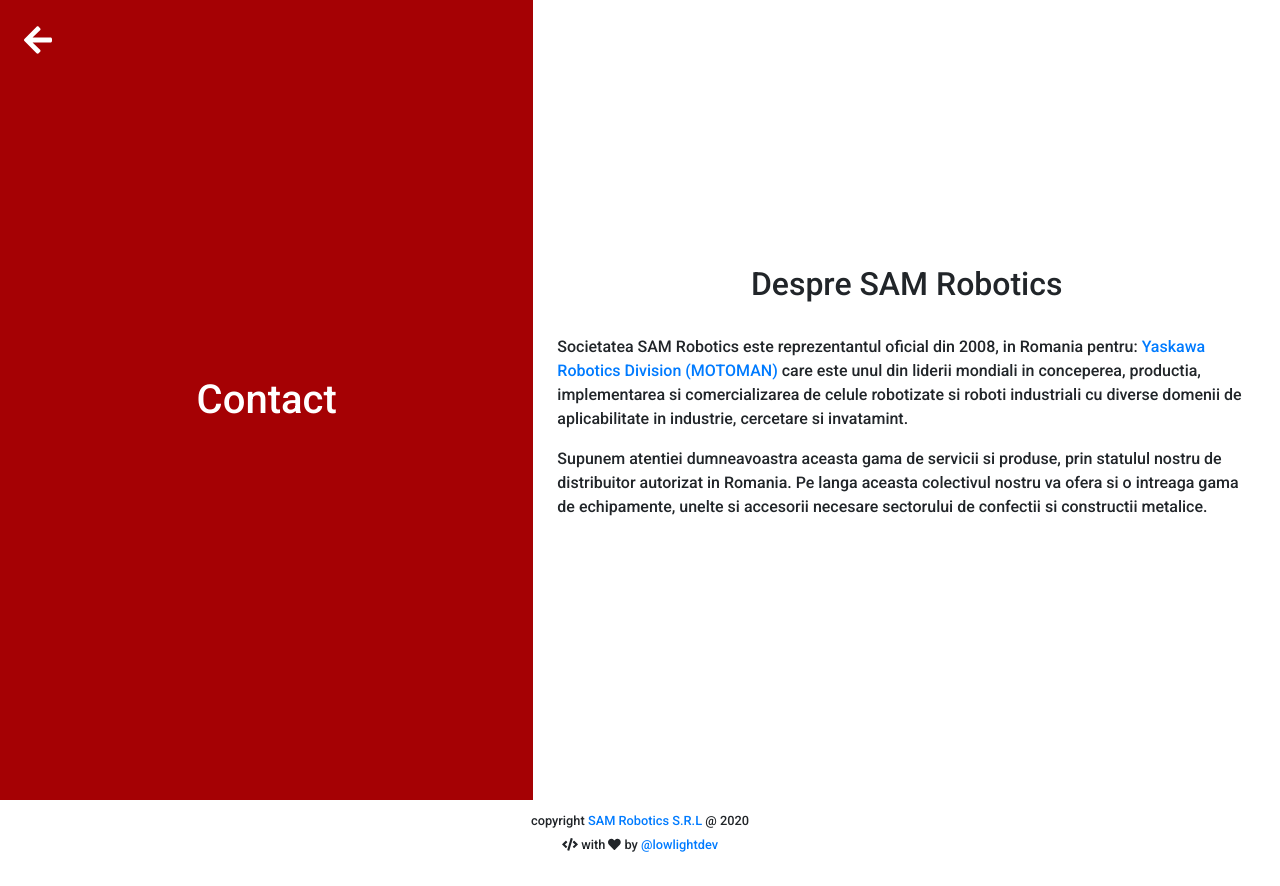
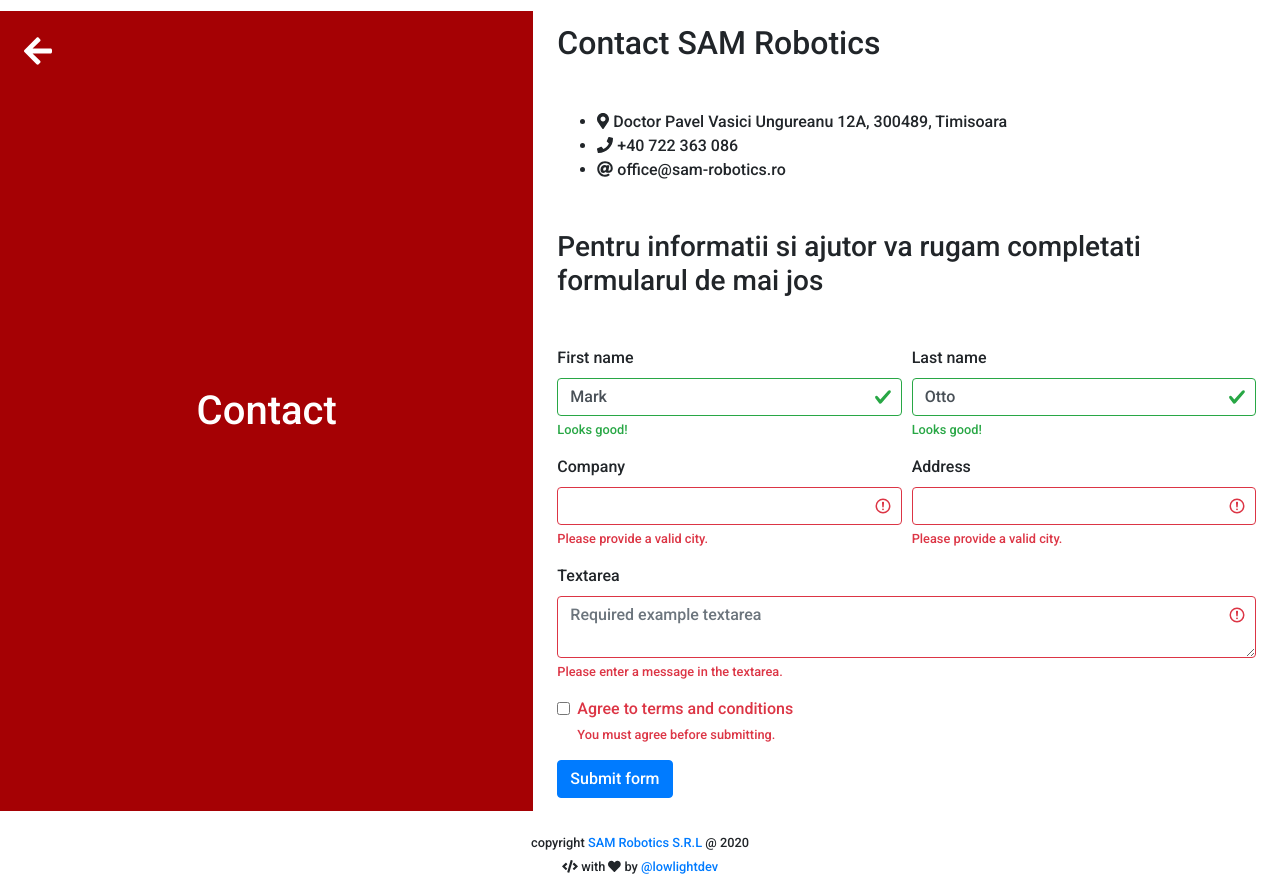
Before and after one commit to lowlightdev/samrobotics, a Vue app in the folder sam-robotics/: page /#/contact in a window 1280 px wide. Before the commit the page ends 864 px from the top, so only its background shows below. Built offline with nearby package versions, Linux system fonts and the light colour scheme.

Commit message:
layout for contact page created

```diff
--- a/sam-robotics/src/views/About.vue
+++ b/sam-robotics/src/views/About.vue
@@ -1,5 +1,5 @@
 <template>
-  <section class="about row align-items-center vh-100 text-center no-gutters">
+  <section class="about row align-items-center vh-100 text-left no-gutters">
     <div class="col-sm-12 col-md-5 animate__slideInLeft animate__animated background--red  text-white vh-100 d-flex align-items-center">
       <font-awesome-icon icon="arrow-left" class="align-self-start justify-self-start m-4 fa-2x position-absolute" v-on:click="goHome"/>
       <h1 class="m-auto animate__fadeIn animate__animated">{{ $route.name }}</h1>
--- a/sam-robotics/src/views/Contact.vue
+++ b/sam-robotics/src/views/Contact.vue
@@ -1,13 +1,79 @@
 <template>
-  <section class="contact row align-items-center vh-100 text-center no-gutters">
+  <section class="contact row align-items-center vh-100 text-left no-gutters">
     <div class="col-sm-12 col-md-5 animate__slideInLeft animate__animated background--red  text-white vh-100 d-flex align-items-center">
       <font-awesome-icon icon="arrow-left" class="align-self-start justify-self-start m-4 fa-2x position-absolute" v-on:click="goHome"/>
       <h1 class="m-auto animate__fadeIn animate__animated">{{ $route.name }}</h1>
     </div>
     <div class="col-sm-12 col-md-7 animate__slideInRight animate__animated p-4">
-      <h2 class="animate__fadeIn animate__animated pb-4"> Despre SAM Robotics</h2>
-      <p class="text-left animate__fadeIn animate__animated"> Societatea SAM Robotics este reprezentantul oficial din 2008, in Romania pentru: <a href="https://www.yaskawa.eu.com/">Yaskawa Robotics Division (MOTOMAN)</a> care este unul din liderii mondiali in conceperea, productia, implementarea si comercializarea de celule robotizate si roboti industriali cu diverse domenii de aplicabilitate in industrie, cercetare si invatamint.<p>
-      <p class="text-left animate__fadeIn animate__animated"> Supunem atentiei dumneavoastra aceasta gama de servicii si produse, prin statulul nostru de distribuitor autorizat in Romania. Pe langa aceasta colectivul nostru va ofera si o intreaga gama de echipamente, unelte si accesorii necesare sectorului de confectii si constructii metalice. </p>
+
+      <h2 class="animate__fadeIn animate__animated pb-4 mb-4"> Contact SAM Robotics</h2>
+      <ul>
+        <li>
+          <font-awesome-icon icon="map-marker-alt" /> {{ address }}
+        </li>
+        <li>
+          <font-awesome-icon icon="phone"/>  {{ phone }}
+        </li>
+        <li>
+          <font-awesome-icon icon="at"/>  {{ email }}
+        </li>
+      </ul>
+
+      <h3 class="pt-4 pb-4 mb-4 mt-4">Pentru informatii si ajutor va rugam completati formularul de mai jos</h3>
+
+      <form>
+        <div class="form-row">
+          <div class="col-md-6 mb-3">
+            <label for="validationServer01">First name</label>
+            <input type="text" class="form-control is-valid" id="validationServer01" value="Mark" required>
+            <div class="valid-feedback">
+              Looks good!
+            </div>
+          </div>
+          <div class="col-md-6 mb-3">
+            <label for="validationServer02">Last name</label>
+            <input type="text" class="form-control is-valid" id="validationServer02" value="Otto" required>
+            <div class="valid-feedback">
+              Looks good!
+            </div>
+          </div>
+        </div>
+        <div class="form-row">
+          <div class="col-md-6 mb-3">
+            <label for="validationServer03">Company</label>
+            <input type="text" class="form-control is-invalid" id="validationServer03" required>
+            <div class="invalid-feedback">
+              Please provide a valid city.
+            </div>
+          </div>
+          <div class="col-md-6 mb-3">
+            <label for="validationServer03">Address</label>
+            <input type="text" class="form-control is-invalid" id="validationServer03" required>
+            <div class="invalid-feedback">
+              Please provide a valid city.
+            </div>
+          </div>
+        </div>
+        <div class="mb-3">
+          <label for="validationTextarea">Textarea</label>
+          <textarea class="form-control is-invalid" id="validationTextarea" placeholder="Required example textarea" required></textarea>
+          <div class="invalid-feedback">
+            Please enter a message in the textarea.
+          </div>
+        </div>
+        <div class="form-group">
+          <div class="form-check">
+            <input class="form-check-input is-invalid" type="checkbox" value="" id="invalidCheck3" required>
+            <label class="form-check-label" for="invalidCheck3">
+              Agree to terms and conditions
+            </label>
+            <div class="invalid-feedback">
+              You must agree before submitting.
+            </div>
+          </div>
+        </div>
+        <button class="btn btn-primary" type="submit">Submit form</button>
+      </form>
     </div>
     <PageFooter />
   </section>
@@ -18,6 +84,13 @@
 
 export default {
   name:'contact',
+  data(){
+    return{
+      address:"Doctor Pavel Vasici Ungureanu 12A, 300489, Timisoara",
+      phone:" +40 722 363 086",
+      email:"office@sam-robotics.ro"
+    }
+  },
   components: {
     PageFooter
   },
--- a/sam-robotics/src/views/Products.vue
+++ b/sam-robotics/src/views/Products.vue
@@ -1,12 +1,11 @@
 <template>
-  <section class="products row align-items-center vh-100 text-center no-gutters">
+  <section class="products row align-items-center vh-100 text-left no-gutters">
     <div class="col-sm-12 col-md-5 animate__slideInLeft animate__animated background--red  text-white vh-100 d-flex align-items-center">
       <font-awesome-icon icon="arrow-left" class="align-self-start justify-self-start m-4 fa-2x position-absolute" v-on:click="goHome"/>
       <h1 class="display-3 pt-4 m-auto animate__fadeIn animate__animated">{{ $route.name }}</h1>
     </div>
     <div class="col-sm-12 col-md-7 animate__slideInRight animate__animated p-4 overflow">
-      <h1 class="h1 animate__fadeIn animate__animated pb-4"> Servicii si produse oferite</h1>
-        <div class="card-deck">
+        <div class="card-deck mt-4 text-center">
             <div class="card pt-4">
                 <font-awesome-icon icon="tools" class="text-center m-auto fa-2x mt-4" />
                 <div class="card-body">
@@ -14,14 +13,14 @@
                 <p class="card-text">Echipa noastra ofera mentenanta, reparatii, ajustari robotiilor la cea mai inalta calitate si cele mai inalte standarde oferite de o echipa pregatita pentru orice situatie.</p>
                 </div>
             </div>
-            <div class="card pt-4">
+            <div class="card p-4">
                 <font-awesome-icon icon="hands-helping" class="text-center m-auto fa-2x mt-4" />
                 <div class="card-body">
                 <h5 class="card-title">Consultanta</h5>
                 <p class="card-text">Oferim consultanta pentru robotii industriali din gama de produse acoperit cat si in alte domenii precum cnc-uri, sudura, consumabile din domeniu etc.</p>
                 </div>
             </div>
-            <div class="card pt-4">
+            <div class="card p-4">
                 <font-awesome-icon icon="comments-dollar" class="text-center m-auto fa-2x mt-4" />
                 <div class="card-body">
                 <h5 class="card-title">Achizitonare echipamente</h5>
@@ -30,11 +29,11 @@
             </div>
         </div>
 
-        <h2 class="h1 p-4">Produse</h2>
+        <h2 class="h1 p-4 mt-4">Produse</h2>
         <p class="text-left">Partenerii nostrii ofera o gama larga de produse din domeniul diferite domenii de activitate lefate re robotica, sdurua, echipamente industriale, etc.
         <br> Pentru a vedea ofertele va rugam sa ne contactati folosding pagina de <router-link to="contact">contact</router-link></p>
 
-        <h2 class="h1 p-4">Parteneri</h2>
+        <h2 class="h1 p-4 mt-4 ">Parteneri</h2>
 
 
         <div  class="row"><div  class="col-4"><div  id="list-tab" role="tablist" class="list-group"><a  id="list-yaskawa-list" data-toggle="list" href="#list-yaskawa" role="tab" aria-controls="yaskawa" class="list-group-item list-group-item-action" aria-selected="false">Yaskawa</a><a  id="list-attc-list" data-toggle="list" href="#list-attc" role="tab" aria-controls="attc" class="list-group-item list-group-item-action active show" aria-selected="true">ATTC - American Torch Tip</a><a  id="list-sincosald-list" data-toggle="list" href="#list-sincosald" role="tab" aria-controls="sincosald" class="list-group-item list-group-item-action">Sincosald</a><a  id="list-zakmet-list" data-toggle="list" href="#list-zakmet" role="tab" aria-controls="zakmet" class="list-group-item list-group-item-action">Zakmet</a><a  id="list-sprut-list" data-toggle="list" href="#list-sprut" role="tab" aria-controls="sprut" class="list-group-item list-group-item-action">Sprutcam</a><a  id="list-hyper-list" data-toggle="list" href="#list-hyper" role="tab" aria-controls="hyper" class="list-group-item list-group-item-action">Hyperterm</a></div></div><div  class="col-8"><div  id="nav-tabContent" class="tab-content"><div  id="list-yaskawa" role="tabpanel" aria-labelledby="list-yaskawa-list" class="tab-pane fade">
```
